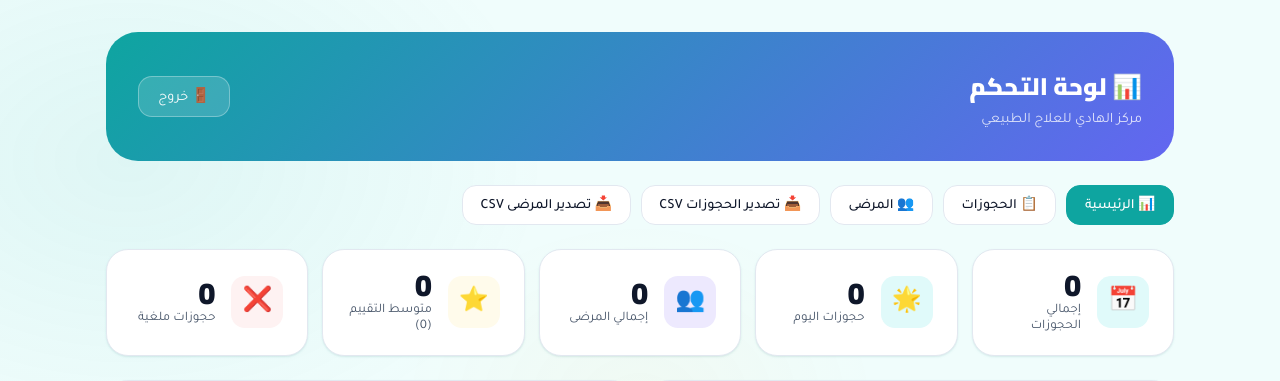
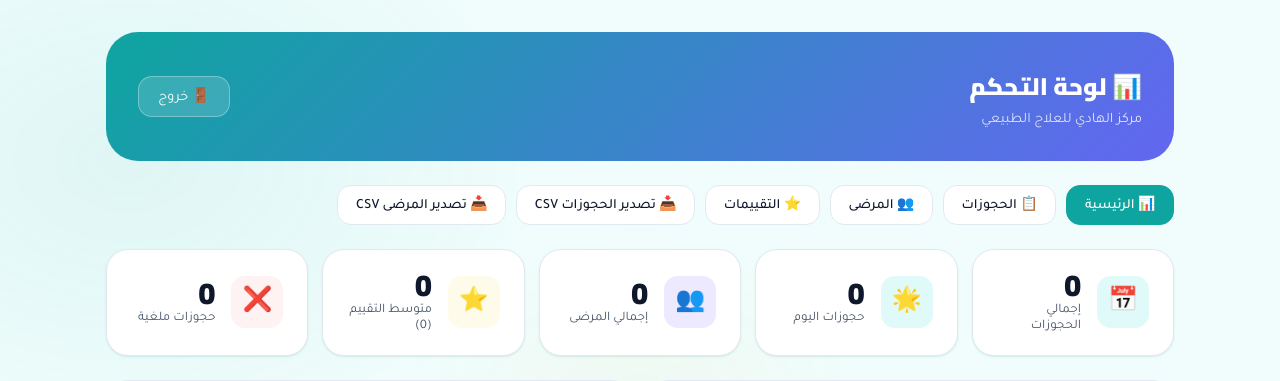
Before and after one commit to Taha444/clinic-booking, a Flask app: page /dashboard in a window 1280 px wide. Shown: the top 381 px of the page. Run offline with Flask 3, Linux system fonts and the light colour scheme; the visitor is signed in with stand-in values (Sample User, id 1).

Commit message:
Update dashboard.html

```diff
--- a/templates/dashboard.html
+++ b/templates/dashboard.html
@@ -68,6 +68,7 @@
     <a href="/dashboard" class="nav-link active">📊 الرئيسية</a>
     <a href="/bookings" class="nav-link">📋 الحجوزات</a>
     <a href="/patients" class="nav-link">👥 المرضى</a>
+    <a href="/ratings" class="nav-link">⭐ التقييمات</a>
     <a href="/export/bookings" class="nav-link">📥 تصدير الحجوزات CSV</a>
     <a href="/export/patients" class="nav-link">📥 تصدير المرضى CSV</a>
   </div>
```
